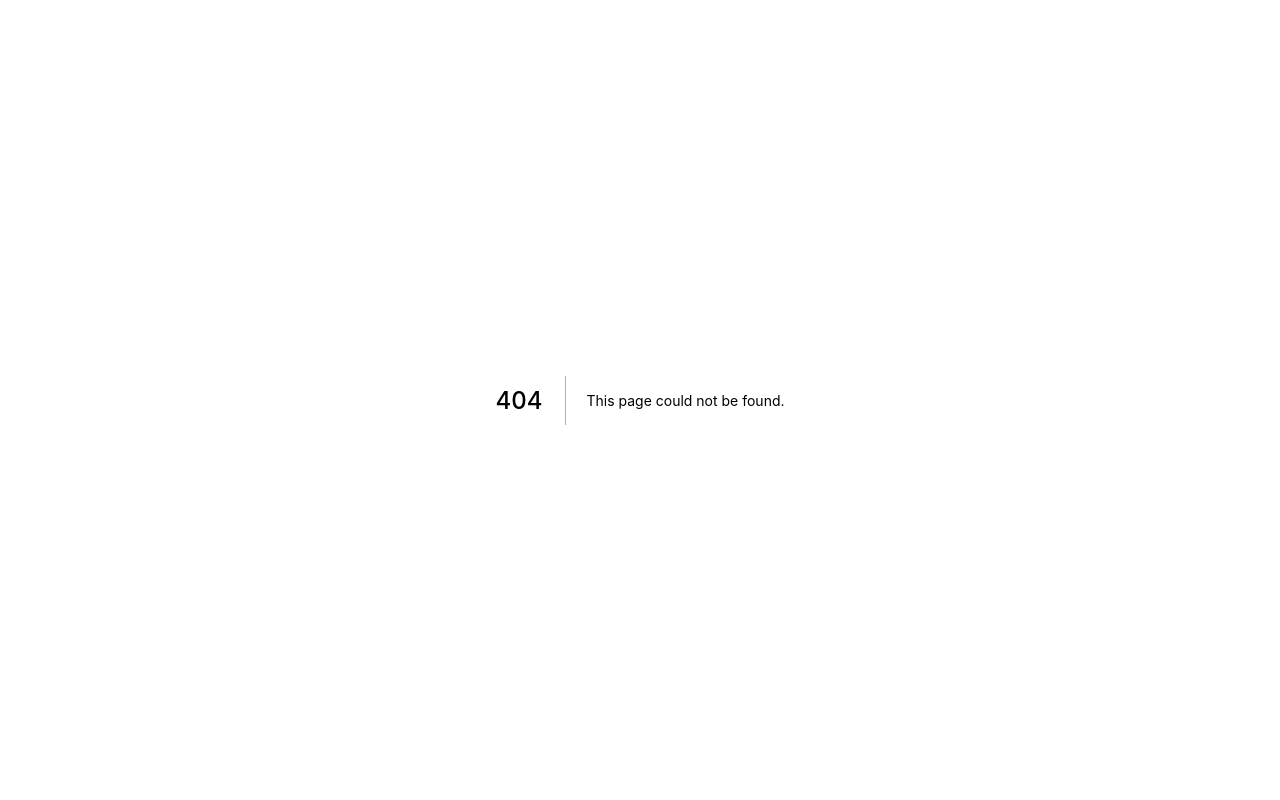
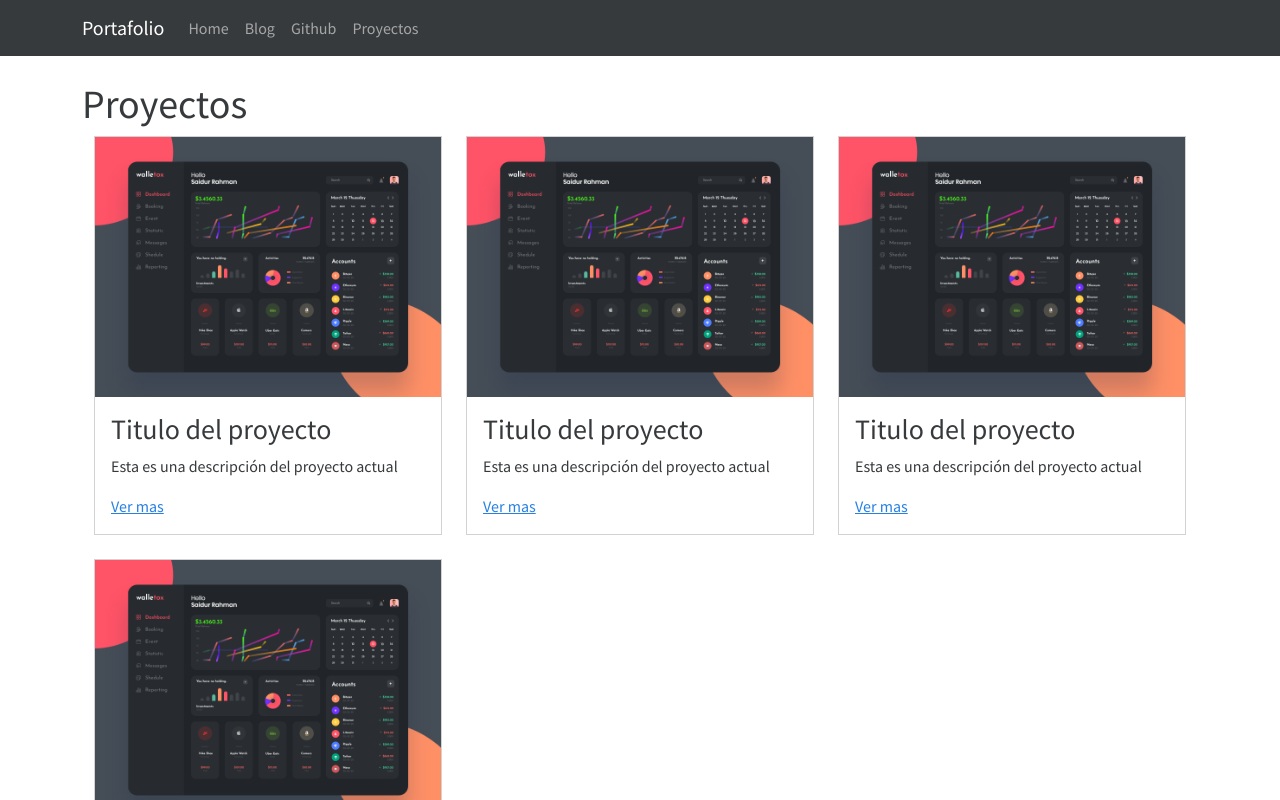
Before and after one commit to DuvanCorrea/My-portfolio, a Next.js app: page /proyectos in a window 1280 px wide. Before the commit this address had no page. Shown: the top 800 px of the page. Built offline with nearby package versions, Linux system fonts and the light colour scheme; a small style sheet from the web is missing.

Commit message:
nueva pagina

```diff
--- a/components/Layout.js
+++ b/components/Layout.js
@@ -10,8 +10,6 @@ const Layout = ({ children, footer = true }) => {
     const router = useRouter()
 
     useEffect(() => {
-
-
 
         const handleRouteChange = (url) => {
             nProgress.start();
--- a/components/Navbar.js
+++ b/components/Navbar.js
@@ -27,6 +27,11 @@ const Navbar = () => {
                                 <a className="nav-link">Github</a>
                             </Link>
                         </li>
+                        <li className="nav-item">
+                            <Link href="/proyectos">
+                                <a className="nav-link">Proyectos</a>
+                            </Link>
+                        </li>
                     </ul>
                 </div>
             </div>
--- /dev/null
+++ b/pages/proyectos.jsx
@@ -0,0 +1,20 @@
+import Layout from "../components/Layout"
+import { proyects } from "../dataProfiles";
+import Proyect from "../components/Proyect";
+
+const Proyectos = () => (
+    <Layout footer={false}>
+        <h1>Proyectos</h1>
+        <div className="container">
+            <div className="row">
+                {proyects.map(({ title, img, description, url }, i) => {
+                    return (
+                        <Proyect key={i} title={title} img={img} description={description} url={url} />
+                    )
+                })}
+            </div>
+        </div>
+    </Layout>
+)
+
+export default Proyectos;
```
Also changed, not shown: pages/github.js (deleted, +0 -43 lines), pages/github.jsx (added, +43 -0 lines), pages/blog.jsx (renamed from pages/blog.js), pages/index.jsx (renamed from pages/index.js).
